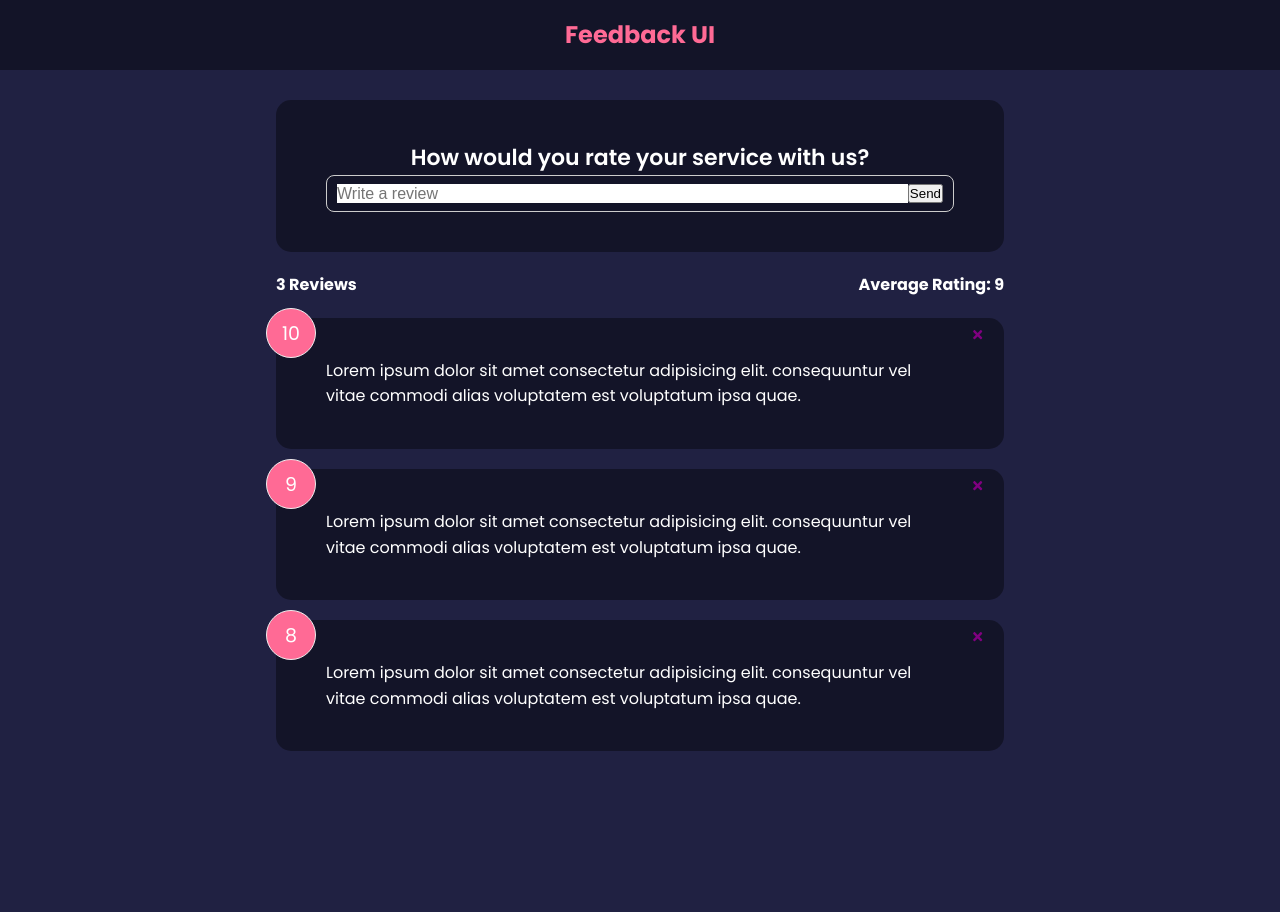
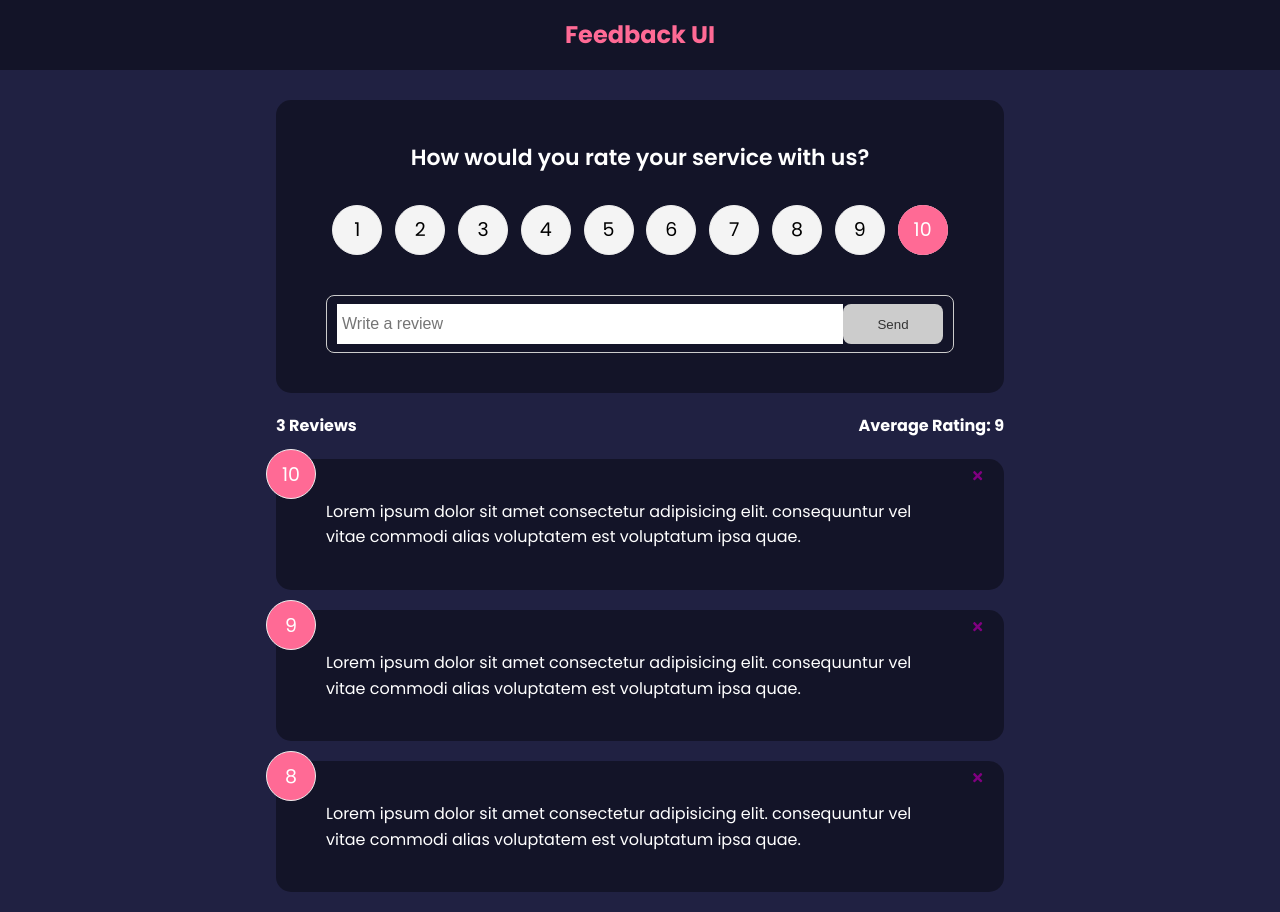
Before and after one commit to SamiF812/feedback-app, a React (Create React App) app: page / in a window 1280 px wide. Before the commit the page ends 800 px from the top, so only its background shows below. Built offline with nearby package versions, Linux system fonts and the light colour scheme; the HTML template or start-up script is replaced by a standard one.

Commit message:
completed the feedback form and submit

```diff
--- a/package.json
+++ b/package.json
@@ -10,6 +10,7 @@
     "react-dom": "^18.1.0",
     "react-icons": "^4.3.1",
     "react-scripts": "5.0.1",
+    "uuid": "^8.3.2",
     "web-vitals": "^2.1.4"
   },
   "scripts": {
--- a/src/App.js
+++ b/src/App.js
@@ -1,3 +1,4 @@
+import { v4 as uuidv4} from 'uuid'
 import { useState } from "react";
 import Header from "./components/Header";
 import FeedbackList from "./components/FeedbackList";
@@ -7,7 +8,11 @@
 
 function App() {
     const [feedback, setFeedback] = useState(FeedbackData)
+    const addFeedback = (newFeedback) => {
+        newFeedback.id = uuidv4()
+        setFeedback([newFeedback, ...feedback])
 
+    }
     const deleteFeedback = (id) => {
         if(window.confirm('Are you sure you want to delete?')) {
 
@@ -19,7 +24,7 @@
         <>
         <Header  />
         <div className="container">
-            <FeedbackForm />
+            <FeedbackForm handleAdd={addFeedback}/>
             <FeedbackStats feedback={feedback}/>
             <FeedbackList feedback={feedback}
             handleDelete={deleteFeedback} />
--- a/src/components/FeedbackForm.js
+++ b/src/components/FeedbackForm.js
@@ -1,27 +1,61 @@
 import React from "react";
 import Card from "./shared/Card";
-import {useState} from 'react';
+import { useState } from "react";
+import Button from "./shared/Button";
+import RatingSelect from "./RatingSelect";
 
-function FeedbackForm() {
-    const [text, setText] = useState('')
+function FeedbackForm({handleAdd}) {
+    const [text, setText] = useState("");
+    const [rating, setRating] = useState(10);
+    const [btnDisabled, setBtnDisabled] = useState(true);
+    const [message, setMessage] = useState("");
 
     const handleTextChange = (e) => {
-        setText(e.target.value)
+        if (text === "") {
+            setBtnDisabled(true);
+            setMessage(null);
+        } else if (text !== "" && text.trim().length <= 10) {
+            setMessage("Text must be atleast 10 characters");
+            setBtnDisabled(true);
+        } else {
+            setMessage(null);
+            setBtnDisabled(false);
         }
+
+        setText(e.target.value);
+    };
+
+    const handleSubmit = (e) => {
+        e.preventDefault();
+        if (text.trim().length > 10) {
+            const newFeedback = {
+                text,
+                rating,
+            }
+
+            handleAdd(newFeedback)
+
+            setText('')
+
+        }
+    };
     return (
         <Card>
-            <form>
+            <form onSubmit={handleSubmit}>
                 <h2>How would you rate your service with us?</h2>
-
+                <RatingSelect select={setRating} selected={rating} />
                 <div className="input-group">
-                <input onChange={handleTextChange}
-                type='text'
+                    <input
+                        onChange={handleTextChange}
+                        type="text"
                         placeholder="Write a review"
                         value={text}
                     />
-                <button type='submit'>Send</button>
+                    <Button type="submit" isDisabled={btnDisabled}>
+                        Send
+                    </Button>
                 </div>
-
+                {message && <div className="message">{message}</div>}
             </form>
         </Card>
     );
--- /dev/null
+++ b/src/components/RatingSelect.js
@@ -0,0 +1,34 @@
+import React from "react";
+
+function RatingSelect({ select, selected }) {
+    // NOTE: We don't need local state here as it's a duplicate of parent state
+    // also no real need for useEffect or context
+    // useEffect(() => {
+    //   select(feedbackEdit.item.rating)
+    // }, [feedbackEdit])
+
+    const handleChange = (e) => {
+      select(+e.currentTarget.value)
+    }
+
+    // NOTE: simplified with iteration
+    return (
+      <ul className='rating'>
+        {Array.from({ length: 10 }, (_, i) => (
+          <li key={`rating-${i + 1}`}>
+            <input
+              type='radio'
+              id={`num${i + 1}`}
+              name='rating'
+              value={i + 1}
+              onChange={handleChange}
+              checked={selected === i + 1}
+            />
+            <label htmlFor={`num${i + 1}`}>{i + 1}</label>
+          </li>
+        ))}
+      </ul>
+    )
+  }
+
+  export default RatingSelect
--- /dev/null
+++ b/src/components/shared/Button.js
@@ -0,0 +1,29 @@
+import React from "react";
+import PropTypes from "prop-types";
+
+function Button({ children, version, type, isDisabled }) {
+    return (
+        <button
+            type={type}
+            disabled={isDisabled}
+            className={`btn btn-${version}`}
+        >
+            {children}
+        </button>
+    );
+}
+
+Button.defaultProps = {
+    version: "primary",
+    type: "button",
+    isDisabled: false,
+};
+
+Button.propTypes = {
+    children: PropTypes.node.isRequired,
+    version: PropTypes.string,
+    type: PropTypes.string,
+    isDisabled: PropTypes.bool,
+};
+
+export default Button;
--- a/src/index.css
+++ b/src/index.css
@@ -63,6 +63,7 @@
 .num-display {
   position: relative;
   background: #f4f4f4;
+  color:black;
   width: 50px;
   height: 50px;
   padding: 10px;
@@ -112,6 +113,7 @@
   flex-grow: 2;
   border: none;
   font-size: 16px;
+  padding: 5px;
 }
 
 input:focus {
@@ -182,7 +184,7 @@
 .message {
   padding-top: 10px;
   text-align: center;
-  color: rebeccapurple;
+  color: white;
 }
 
 /* FIX: Remove position: absolute to keep about icon at the bottom of the
```
Also changed, not shown: 1 other file (tests, documents, lock files or other folders). Lines whose indentation alone changed are shown as unchanged.
